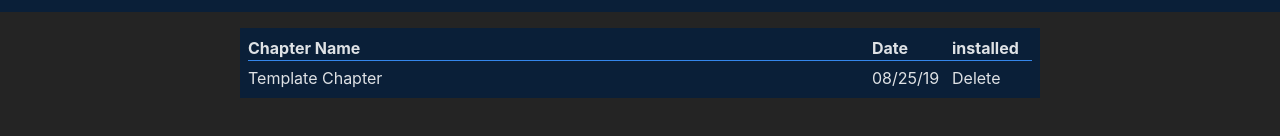
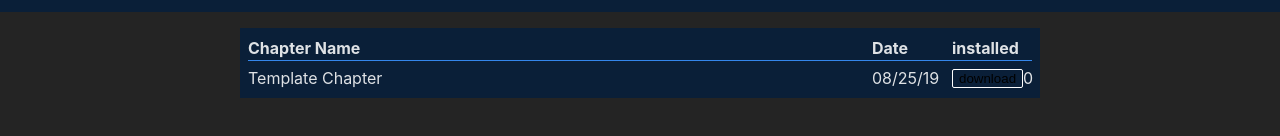
Before and after one commit to Candorada/M3, a React (Vite) app: page /library/1 in a window 1280 px wide. Shown: the part 661-797 px from the top of the page. Built offline with nearby package versions, Linux system fonts and the light colour scheme; no server answers.

Commit message:
fixed template chapter glitch

```diff
--- a/src/libraryItemPage.jsx
+++ b/src/libraryItemPage.jsx
@@ -20,8 +20,9 @@ function DownloadButton({chapter}){
       setBTN(delBTN)
     })
   }}/>
-  let [btn,setBTN] = useState(chapter.downloaded != -1?downBTN:delBTN)
-  return <div className="downloadBTN">{btn}</div>
+  let starterBTN = chapter.downloaded == -1 ? delBTN:downBTN
+  let [btn,setBTN] = useState(starterBTN)
+  return <div className="downloadBTN">{btn}{(chapter.downloaded)}</div>
 }
 /*
 {(()=>{}
@@ -75,7 +76,7 @@ function ItemPage() {
         name: "Template Chapter",
         source: "about:blank",
         date: "1566691680000",
-        downloaded:-1,
+        downloaded:0,
         read: 0,
       },
     ],
@@ -147,7 +148,7 @@ function ItemPage() {
             .map((chapter, i) => (
               <div
                 className="chapter"
-                key={i}
+                key={chapter.id}
                 onClick={() => {
                   navigate("./" + chapter.id);
                 }}
```
